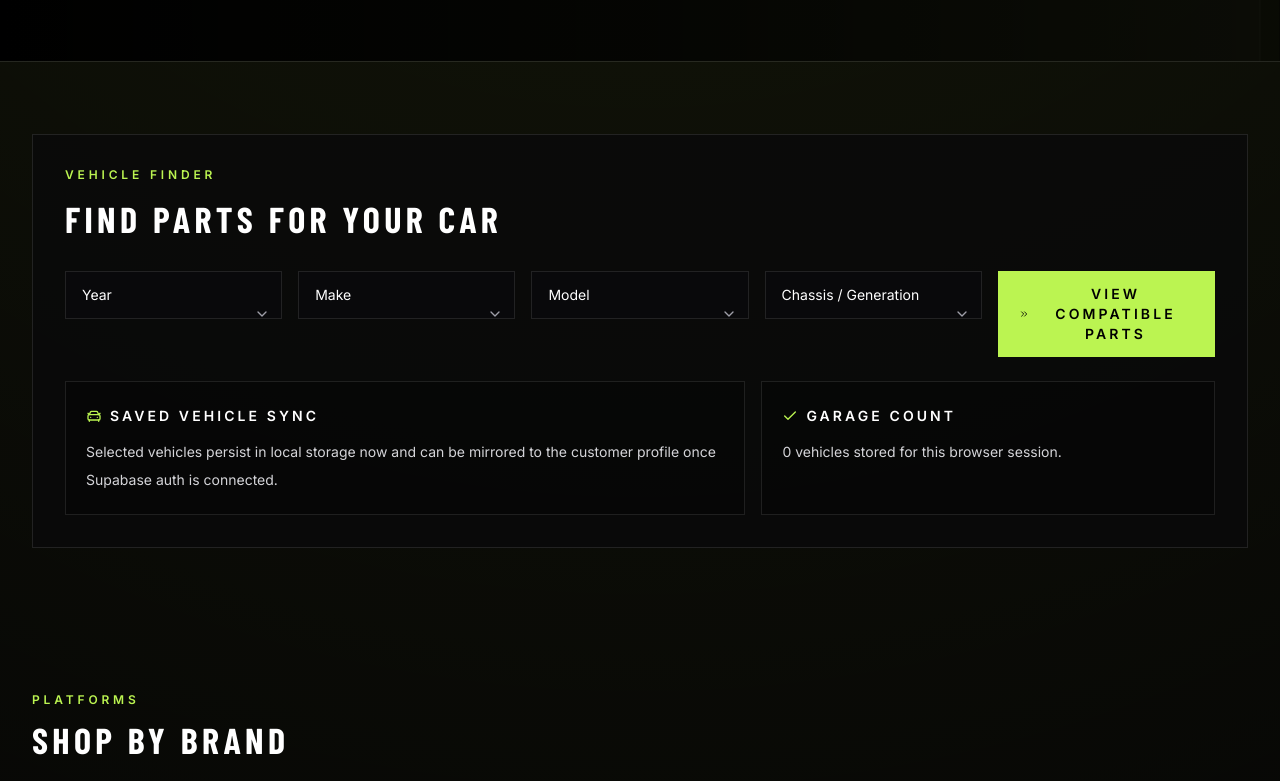
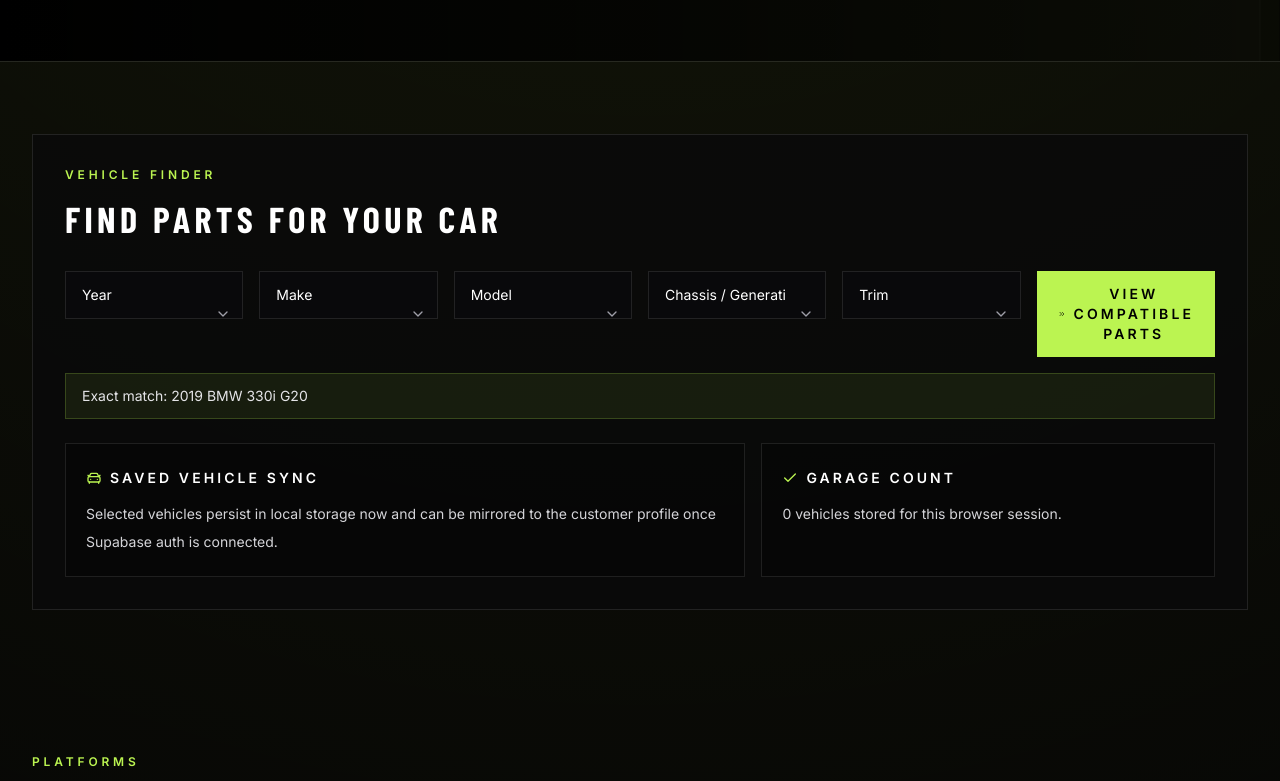
Before and after one commit to Slayersssssss/AeroHaus, a Next.js app: page / in a window 1280 px wide. Shown: the part 680-1461 px from the top of the page. Built offline with nearby package versions, Linux system fonts and the light colour scheme; no server answers; the database is empty; a web font is replaced by a local one.

Commit message:
Improve vehicle finder accuracy
Co-authored-by: Slayersssssss <Slayersssssss@users.noreply.github.com>

```diff
--- a/components/vehicle-finder.tsx
+++ b/components/vehicle-finder.tsx
@@ -1,33 +1,103 @@
 "use client";
 
 import { useMemo, useState } from "react";
+import { useRouter } from "next/navigation";
 import { CarFront, Check, ChevronsRight } from "lucide-react";
 import { Button } from "@/components/ui/button";
 import { Select } from "@/components/ui/select";
 import { useStorefront } from "@/components/providers";
-import { brands, vehicleGenerations, vehicleRecords } from "@/lib/store";
+import { brands, vehicleRecords } from "@/lib/store";
 
 export function VehicleFinder() {
+  const router = useRouter();
   const { selectedVehicle, setSelectedVehicle, savedVehicleKeys } = useStorefront();
   const [year, setYear] = useState("");
   const [makeSlug, setMakeSlug] = useState("");
   const [modelSlug, setModelSlug] = useState("");
   const [generationSlug, setGenerationSlug] = useState("");
+  const [trim, setTrim] = useState("");
 
-  const availableModels = useMemo(() => vehicleGenerations.filter((generation) => generation.makeSlug === makeSlug).reduce((accumulator, generation) => {
-    if (!accumulator.some((model) => model.slug === generation.modelSlug)) accumulator.push({ slug: generation.modelSlug, name: generation.modelName });
-    return accumulator;
-  }, [] as { slug: string; name: string }[]), [makeSlug]);
+  const availableYears = useMemo(
+    () =>
+      Array.from(new Set(vehicleRecords.map((vehicle) => vehicle.year))).sort((a, b) => b - a),
+    []
+  );
 
-  const availableGenerations = useMemo(() => vehicleGenerations.filter((generation) => generation.makeSlug === makeSlug && (!modelSlug || generation.modelSlug === modelSlug)), [makeSlug, modelSlug]);
-  const availableYears = useMemo(() => generationSlug ? vehicleGenerations.find((generation) => generation.slug === generationSlug)?.years ?? [] : Array.from(new Set(vehicleGenerations.flatMap((generation) => generation.years))).sort((a, b) => b - a), [generationSlug]);
-  const selectedGeneration = vehicleGenerations.find((generation) => generation.slug === generationSlug);
+  const matchingByYear = useMemo(
+    () => vehicleRecords.filter((vehicle) => (!year ? true : vehicle.year === Number(year))),
+    [year]
+  );
+
+  const availableMakes = useMemo(
+    () =>
+      brands.filter((brand) =>
+        matchingByYear.some((vehicle) => vehicle.makeSlug === brand.slug)
+      ),
+    [matchingByYear]
+  );
+
+  const matchingByMake = useMemo(
+    () => matchingByYear.filter((vehicle) => (!makeSlug ? true : vehicle.makeSlug === makeSlug)),
+    [matchingByYear, makeSlug]
+  );
+
+  const availableModels = useMemo(
+    () =>
+      matchingByMake.reduce((accumulator, vehicle) => {
+        if (!accumulator.some((model) => model.slug === vehicle.modelSlug)) {
+          accumulator.push({ slug: vehicle.modelSlug, name: vehicle.modelName });
+        }
+        return accumulator;
+      }, [] as { slug: string; name: string }[]),
+    [matchingByMake]
+  );
+
+  const matchingByModel = useMemo(
+    () =>
+      matchingByMake.filter((vehicle) => (!modelSlug ? true : vehicle.modelSlug === modelSlug)),
+    [matchingByMake, modelSlug]
+  );
+
+  const availableGenerations = useMemo(
+    () =>
+      matchingByModel.reduce((accumulator, vehicle) => {
+        if (!accumulator.some((generation) => generation.slug === vehicle.generationSlug)) {
+          accumulator.push({
+            slug: vehicle.generationSlug,
+            name: `${vehicle.generationName} · ${vehicle.chassisLabel}`,
+          });
+        }
+        return accumulator;
+      }, [] as { slug: string; name: string }[]),
+    [matchingByModel]
+  );
+
+  const matchingByGeneration = useMemo(
+    () =>
+      matchingByModel.filter((vehicle) =>
+        !generationSlug ? true : vehicle.generationSlug === generationSlug
+      ),
+    [matchingByModel, generationSlug]
+  );
+
+  const availableTrims = useMemo(
+    () =>
+      Array.from(new Set(matchingByGeneration.map((vehicle) => vehicle.trim))).sort((a, b) =>
+        a.localeCompare(b)
+      ),
+    [matchingByGeneration]
+  );
+
+  const exactVehicle = useMemo(
+    () =>
+      matchingByGeneration.find((vehicle) => (!trim ? true : vehicle.trim === trim)),
+    [matchingByGeneration, trim]
+  );
 
   const selectVehicle = () => {
-    if (!year || !makeSlug || !modelSlug || !generationSlug || !selectedGeneration) return;
-    const fallbackTrim = selectedGeneration.trims[0];
-    const record = vehicleRecords.find((vehicle) => vehicle.year === Number(year) && vehicle.makeSlug === makeSlug && vehicle.modelSlug === modelSlug && vehicle.generationSlug === generationSlug && vehicle.trim === fallbackTrim);
-    if (record) setSelectedVehicle(record.key);
+    if (!exactVehicle) return;
+    setSelectedVehicle(exactVehicle.key);
+    router.push(`/${exactVehicle.makeSlug}/${exactVehicle.generationSlug}`);
   };
 
   return (
@@ -39,13 +109,19 @@ export function VehicleFinder() {
         </div>
         {selectedVehicle ? <div className="border border-lime-300/20 bg-lime-300/8 px-4 py-3 text-sm text-zinc-200"><div className="mb-1 text-xs uppercase tracking-[0.28em] text-lime-300">Your Garage</div><div>{selectedVehicle.label}</div></div> : null}
       </div>
-      <div className="mt-8 grid gap-4 md:grid-cols-2 xl:grid-cols-5">
-        <Select value={year} onChange={(event) => setYear(event.target.value)}><option value="">Year</option>{availableYears.map((option) => <option key={option} value={option}>{option}</option>)}</Select>
-        <Select value={makeSlug} onChange={(event) => { setMakeSlug(event.target.value); setModelSlug(""); setGenerationSlug(""); }}><option value="">Make</option>{brands.map((brand) => <option key={brand.slug} value={brand.slug}>{brand.name}</option>)}</Select>
-        <Select value={modelSlug} onChange={(event) => { setModelSlug(event.target.value); setGenerationSlug(""); }} disabled={!makeSlug}><option value="">Model</option>{availableModels.map((model) => <option key={model.slug} value={model.slug}>{model.name}</option>)}</Select>
-        <Select value={generationSlug} onChange={(event) => setGenerationSlug(event.target.value)} disabled={!modelSlug}><option value="">Chassis / Generation</option>{availableGenerations.map((generation) => <option key={generation.slug} value={generation.slug}>{generation.name}</option>)}</Select>
-        <Button className="w-full" onClick={selectVehicle}><ChevronsRight className="h-4 w-4" /> View Compatible Parts</Button>
+      <div className="mt-8 grid gap-4 md:grid-cols-2 xl:grid-cols-6">
+        <Select value={year} onChange={(event) => { setYear(event.target.value); setMakeSlug(""); setModelSlug(""); setGenerationSlug(""); setTrim(""); }}><option value="">Year</option>{availableYears.map((option) => <option key={option} value={option}>{option}</option>)}</Select>
+        <Select value={makeSlug} onChange={(event) => { setMakeSlug(event.target.value); setModelSlug(""); setGenerationSlug(""); setTrim(""); }}><option value="">Make</option>{availableMakes.map((brand) => <option key={brand.slug} value={brand.slug}>{brand.name}</option>)}</Select>
+        <Select value={modelSlug} onChange={(event) => { setModelSlug(event.target.value); setGenerationSlug(""); setTrim(""); }} disabled={!makeSlug}><option value="">Model</option>{availableModels.map((model) => <option key={model.slug} value={model.slug}>{model.name}</option>)}</Select>
+        <Select value={generationSlug} onChange={(event) => { setGenerationSlug(event.target.value); setTrim(""); }} disabled={!modelSlug}><option value="">Chassis / Generation</option>{availableGenerations.map((generation) => <option key={generation.slug} value={generation.slug}>{generation.name}</option>)}</Select>
+        <Select value={trim} onChange={(event) => setTrim(event.target.value)} disabled={!generationSlug}><option value="">Trim</option>{availableTrims.map((option) => <option key={option} value={option}>{option}</option>)}</Select>
+        <Button className="w-full" onClick={selectVehicle} disabled={!exactVehicle}><ChevronsRight className="h-4 w-4" /> View Compatible Parts</Button>
       </div>
+      {exactVehicle ? (
+        <div className="mt-4 border border-lime-300/20 bg-lime-300/8 px-4 py-3 text-sm text-zinc-200">
+          Exact match: {exactVehicle.label}
+        </div>
+      ) : null}
       <div className="mt-6 grid gap-4 lg:grid-cols-[1.2fr_0.8fr]">
         <div className="border border-white/10 bg-black/30 p-5 text-sm leading-7 text-zinc-300"><div className="mb-2 flex items-center gap-2 text-white"><CarFront className="h-4 w-4 text-lime-300" /><span className="font-semibold uppercase tracking-[0.22em]">Saved vehicle sync</span></div>Selected vehicles persist in local storage now and can be mirrored to the customer profile once Supabase auth is connected.</div>
         <div className="border border-white/10 bg-black/30 p-5 text-sm leading-7 text-zinc-300"><div className="mb-2 flex items-center gap-2 text-white"><Check className="h-4 w-4 text-lime-300" /><span className="font-semibold uppercase tracking-[0.22em]">Garage count</span></div>{savedVehicleKeys.length} vehicles stored for this browser session.</div>
```
